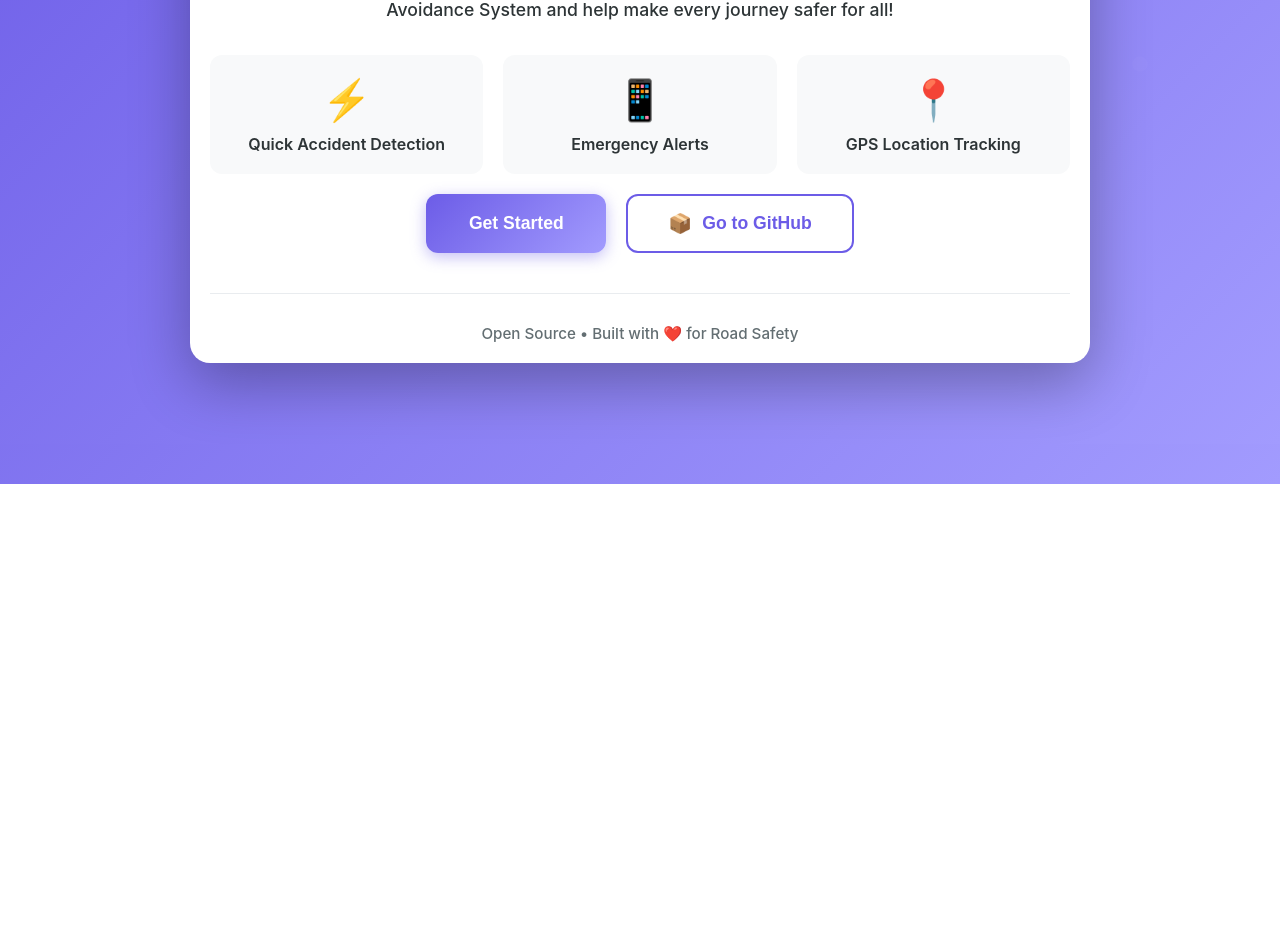
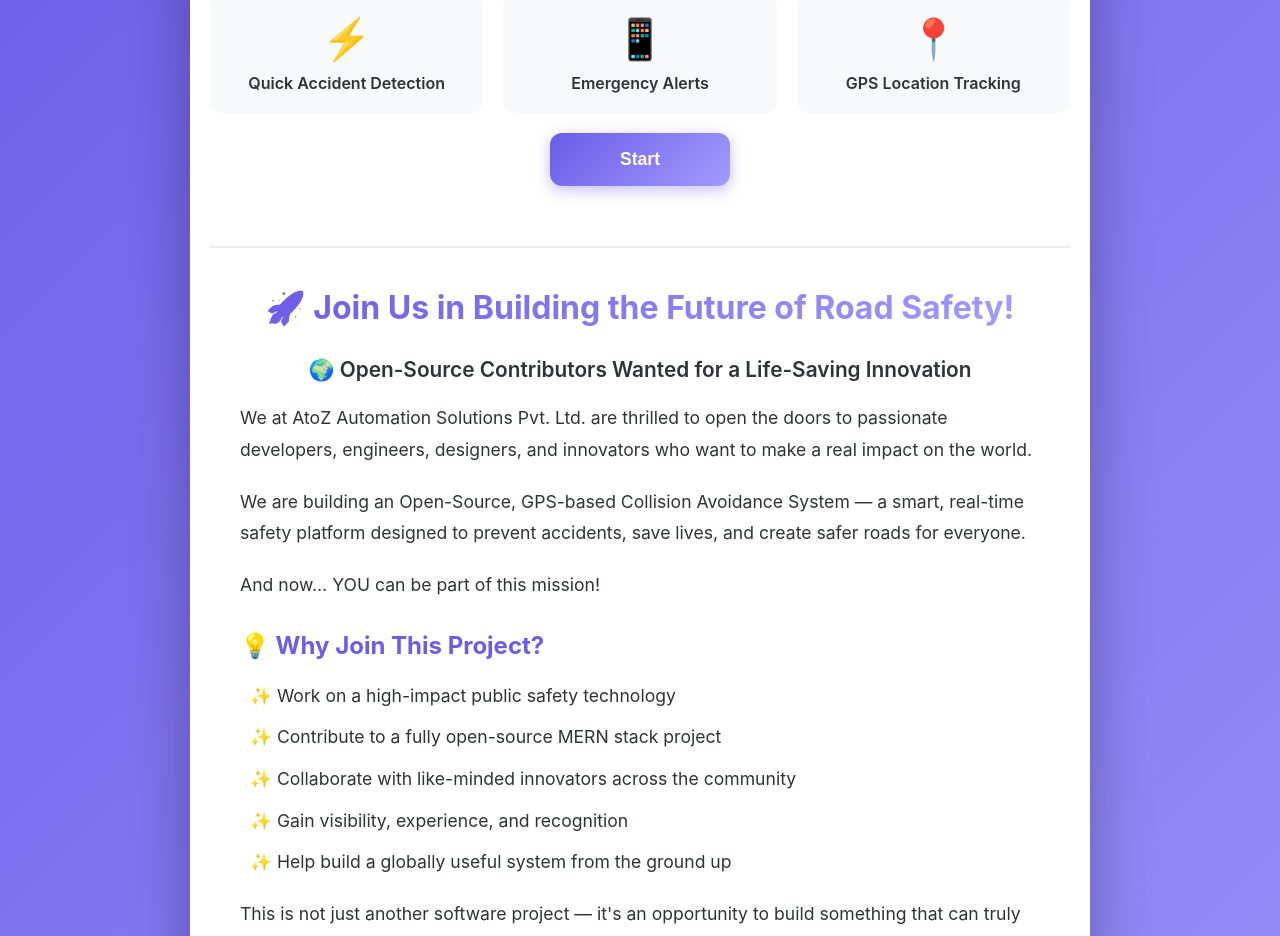
Before and after one commit to atozats/vehiclecollision, a React (Create React App) app in the folder client/: page / in a window 1280 px wide. Shown: the part 316-1252 px from the top of the page. Before the commit the page ends 800 px from the top, so only its background shows below. Built offline with nearby package versions, Linux system fonts and the light colour scheme; no server answers.

Commit message:
Add 'Join Us' section to LandingPage with new styles and content promoting open-source contributions. Updated GitHub link handling and adjusted button text for clarity.

```diff
--- a/client/src/components/LandingPage.css
+++ b/client/src/components/LandingPage.css
@@ -208,6 +208,86 @@
   font-size: 1.2rem;
 }
 
+.join-us-section {
+  margin: 60px 0 40px 0;
+  padding: 40px 0;
+  border-top: 2px solid #e9ecef;
+  scroll-margin-top: 20px;
+}
+
+.join-us-heading {
+  font-size: 2rem;
+  color: #2d3436;
+  margin: 0 0 30px 0;
+  text-align: center;
+  background: linear-gradient(135deg, #6c5ce7, #a29bfe);
+  -webkit-background-clip: text;
+  -webkit-text-fill-color: transparent;
+  background-clip: text;
+  font-weight: 700;
+}
+
+.clickable-heading {
+  cursor: pointer;
+  transition: all 0.3s ease;
+  display: inline-block;
+}
+
+.clickable-heading:hover {
+  transform: scale(1.05);
+  opacity: 0.9;
+}
+
+.join-us-content {
+  text-align: left;
+  max-width: 800px;
+  margin: 0 auto;
+}
+
+.join-us-intro {
+  font-size: 1.3rem;
+  color: #2d3436;
+  font-weight: 600;
+  margin: 0 0 20px 0;
+  text-align: center;
+}
+
+.join-us-text {
+  font-size: 1.1rem;
+  color: #2d3436;
+  line-height: 1.8;
+  margin: 0 0 20px 0;
+}
+
+.join-us-subheading {
+  font-size: 1.5rem;
+  color: #6c5ce7;
+  margin: 30px 0 20px 0;
+  font-weight: 700;
+}
+
+.join-us-list {
+  list-style: none;
+  padding: 0;
+  margin: 0 0 20px 0;
+}
+
+.join-us-list li {
+  font-size: 1.1rem;
+  color: #2d3436;
+  line-height: 1.8;
+  margin: 10px 0;
+  padding-left: 10px;
+}
+
+.join-us-closing {
+  font-size: 1.3rem;
+  color: #6c5ce7;
+  font-weight: 700;
+  margin: 30px 0 20px 0;
+  text-align: center;
+}
+
 .landing-footer {
   margin-top: 40px;
   padding-top: 30px;
@@ -287,4 +367,24 @@
   .landing-icon {
     font-size: 60px;
   }
+
+  .join-us-heading {
+    font-size: 1.6rem;
+  }
+
+  .join-us-intro {
+    font-size: 1.1rem;
+  }
+
+  .join-us-text {
+    font-size: 1rem;
+  }
+
+  .join-us-subheading {
+    font-size: 1.3rem;
+  }
+
+  .join-us-closing {
+    font-size: 1.1rem;
+  }
 }
--- a/client/src/components/LandingPage.js
+++ b/client/src/components/LandingPage.js
@@ -9,9 +9,8 @@ const LandingPage = ({ onGetStarted, onShowAboutLegal }) => {
   };
 
   const handleGoToGitHub = () => {
-    if (onShowAboutLegal) {
-      onShowAboutLegal();
-    }
+    const githubUrl = "https://github.com/atozats/vehiclecollision";
+    window.open(githubUrl, "_blank", "noopener,noreferrer");
   };
 
   return (
@@ -60,15 +59,83 @@ const LandingPage = ({ onGetStarted, onShowAboutLegal }) => {
               className="landing-btn landing-btn-primary"
               onClick={handleGetStarted}
             >
-              Get Started
+             Start
             </button>
-            <button
-              className="landing-btn landing-btn-secondary"
-              onClick={handleGoToGitHub}
-            >
-              <span className="github-icon">📦</span>
-              Go to GitHub
-            </button>
+          </div>
+
+          <div id="join-us-heading" className="join-us-section">
+            <h2 className="join-us-heading clickable-heading" onClick={handleGoToGitHub}>🚀 Join Us in Building the Future of Road Safety!</h2>
+
+            <div className="join-us-content">
+              <p className="join-us-intro">
+                🌍 Open-Source Contributors Wanted for a Life-Saving Innovation
+              </p>
+
+              <p className="join-us-text">
+                We at AtoZ Automation Solutions Pvt. Ltd. are thrilled to open the doors to passionate developers, engineers, designers, and innovators who want to make a real impact on the world.
+              </p>
+
+              <p className="join-us-text">
+                We are building an Open-Source, GPS-based Collision Avoidance System — a smart, real-time safety platform designed to prevent accidents, save lives, and create safer roads for everyone.
+              </p>
+
+              <p className="join-us-text">
+                And now… YOU can be part of this mission!
+              </p>
+
+              <h3 className="join-us-subheading">💡 Why Join This Project?</h3>
+
+              <ul className="join-us-list">
+                <li>✨ Work on a high-impact public safety technology</li>
+                <li>✨ Contribute to a fully open-source MERN stack project</li>
+                <li>✨ Collaborate with like-minded innovators across the community</li>
+                <li>✨ Gain visibility, experience, and recognition</li>
+                <li>✨ Help build a globally useful system from the ground up</li>
+              </ul>
+
+              <p className="join-us-text">
+                This is not just another software project — it's an opportunity to build something that can truly help humanity.
+              </p>
+
+              <h3 className="join-us-subheading">🧩 Who Can Contribute?</h3>
+
+              <p className="join-us-text">
+                We welcome contributors of all skill levels:
+              </p>
+
+              <ul className="join-us-list">
+                <li>💻 Developers (React, Node.js, MongoDB, GPS/Geo APIs)</li>
+                <li>🎨 UI/UX Designers</li>
+                <li>🛰️ GIS / GPS Enthusiasts</li>
+                <li>🧪 Testers & QA Engineers</li>
+                <li>📘 Documentation Writers</li>
+                <li>🤝 Community Helpers & Idea Contributors</li>
+              </ul>
+
+              <p className="join-us-text">
+                If you're enthusiastic and ready to learn, you're already qualified!
+              </p>
+
+              <h3 className="join-us-subheading">🚀 How to Join</h3>
+
+              <p className="join-us-text">
+                Simply connect with us, explore the project repository, and start contributing!
+              </p>
+
+              <p className="join-us-text">
+                Together, we'll build a safer world — one line of code at a time.
+              </p>
+
+              <p className="join-us-closing">
+                🌟 Let's Make Roads Safer. Let's Build the Future—Together.
+              </p>
+
+              <p className="join-us-text">
+                If you believe in open collaboration and want your work to matter, this is the project for you.
+              </p>
+
+              <h2 className="join-us-heading clickable-heading" onClick={handleGoToGitHub}>🚀 Join Us in Building the Future of Road Safety!</h2>
+            </div>
           </div>
 
           <div className="landing-footer">
```
